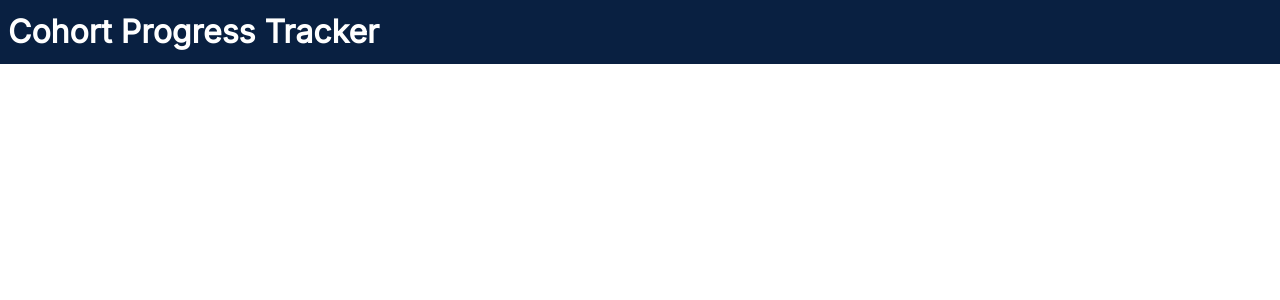
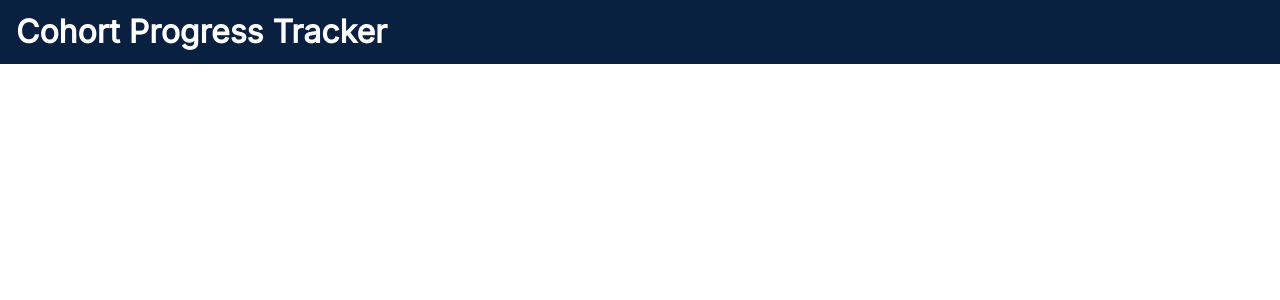
Before and after one commit to usmcamgrimm/cohort-progress, a React (Create React App) app: page / in a window 1280 px wide. Shown: the top 300 px of the page. Built offline with nearby package versions, Linux system fonts and the light colour scheme.

Commit message:
Increase left padding

```diff
--- a/src/index.css
+++ b/src/index.css
@@ -22,5 +22,5 @@ header {
   background-color: #092041;
   height: 64px;
   padding-top: 12px;
-  padding-left: 8px;
+  padding-left: 16px;
 }
```
